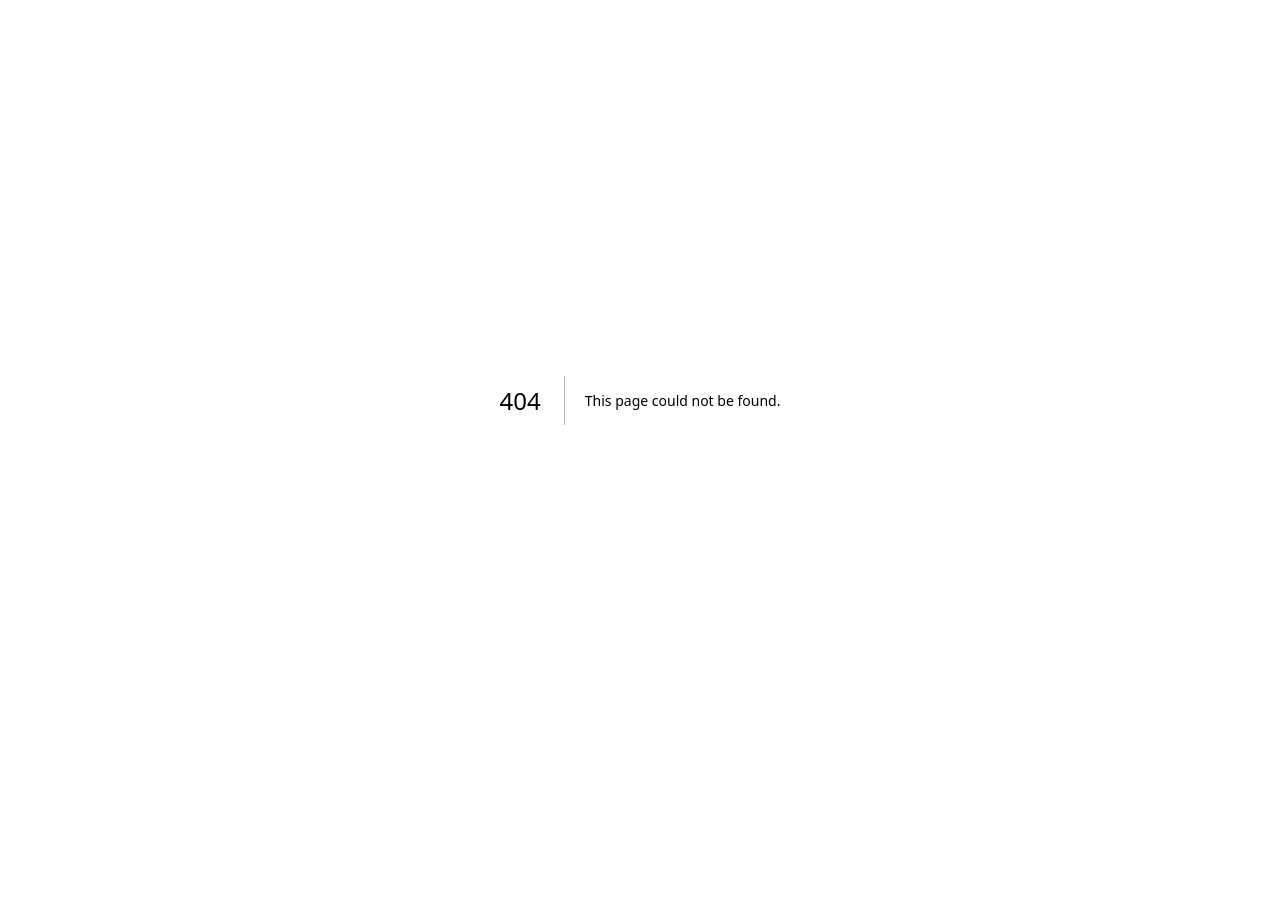
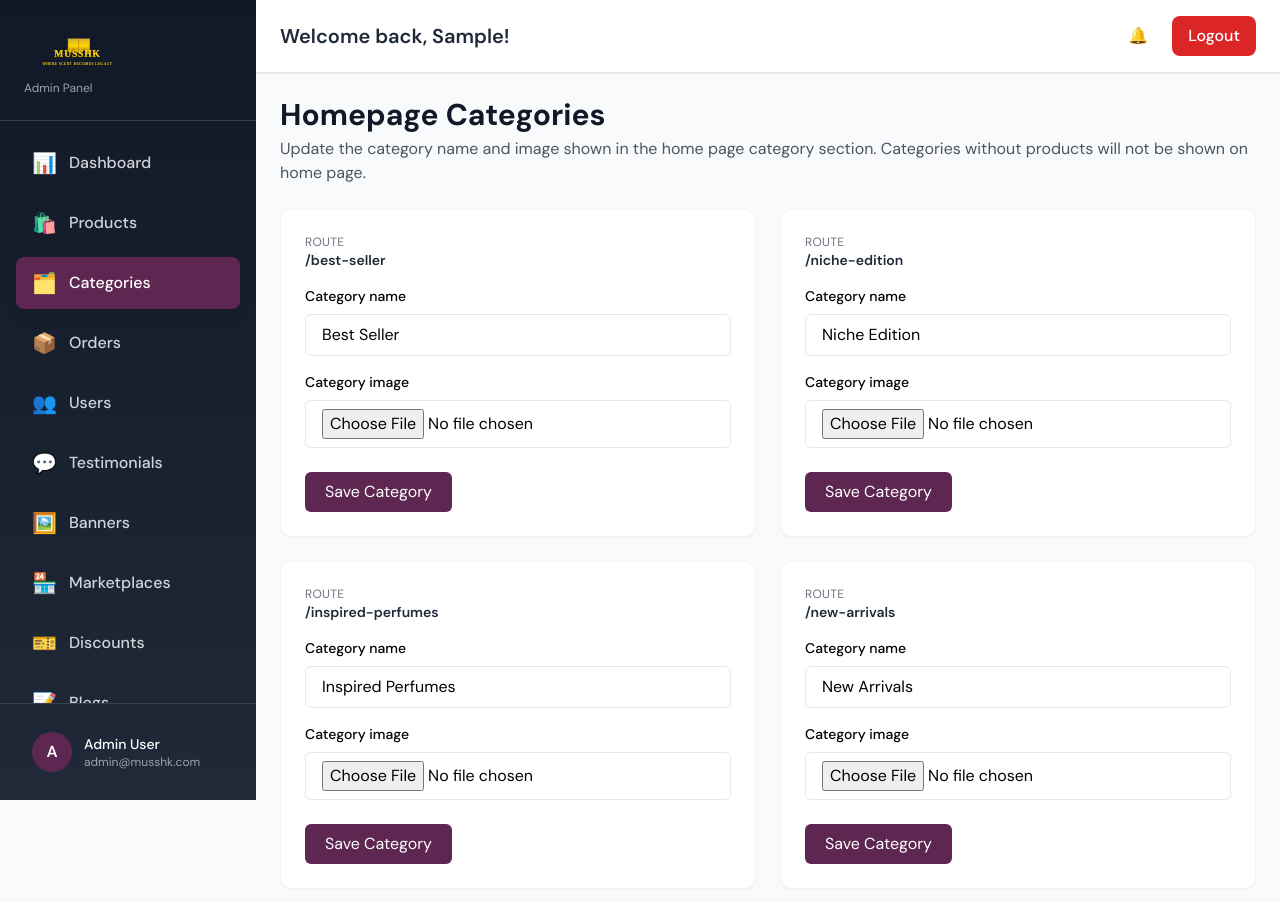
Before and after one commit to Aman121K/musk_admin, a Next.js app: page /categories in a window 1280 px wide. Before the commit this address had no page. Shown: the top 902 px of the page. Before the commit the page ends 800 px from the top, so only its background shows below. Built offline with nearby package versions, Linux system fonts and the light colour scheme; no server answers; sample sign-in values are in the browser's storage.

Commit message:
latets code category

```diff
--- /dev/null
+++ b/app/categories/page.tsx
@@ -0,0 +1,243 @@
+'use client';
+
+import { useEffect, useState } from 'react';
+import { useRouter } from 'next/navigation';
+import { API_BASE_URL, getImageUrl } from '@/lib/api';
+import Layout from '@/components/Layout';
+
+interface Category {
+  _id?: string;
+  name: string;
+  slug: string;
+  image?: string;
+  description?: string;
+  featured?: boolean;
+  order?: number;
+}
+
+const HOME_CATEGORIES: { slug: string; name: string; href: string }[] = [
+  { slug: 'best-seller', name: 'Best Seller', href: '/best-seller' },
+  { slug: 'niche-edition', name: 'Niche Edition', href: '/niche-edition' },
+  { slug: 'inspired-perfumes', name: 'Inspired Perfumes', href: '/inspired-perfumes' },
+  { slug: 'new-arrivals', name: 'New Arrivals', href: '/new-arrivals' },
+];
+
+export default function CategoriesPage() {
+  const router = useRouter();
+  const [categories, setCategories] = useState<Category[]>([]);
+  const [fetching, setFetching] = useState(true);
+  const [savingSlug, setSavingSlug] = useState<string | null>(null);
+  const [uploadingSlug, setUploadingSlug] = useState<string | null>(null);
+
+  useEffect(() => {
+    const token = localStorage.getItem('adminToken');
+    if (!token) {
+      router.push('/');
+      return;
+    }
+    fetchCategories();
+  }, []);
+
+  const fetchCategories = async () => {
+    try {
+      const res = await fetch(`${API_BASE_URL}/categories`);
+      const data = await res.json();
+      const existing: Category[] = Array.isArray(data) ? data : [];
+
+      const mapped = HOME_CATEGORIES.map((item, index) => {
+        const found = existing.find((cat) => cat.slug === item.slug);
+        return {
+          _id: found?._id,
+          name: found?.name || item.name,
+          slug: item.slug,
+          image: found?.image || '',
+          description: found?.description || '',
+          featured: found?.featured ?? true,
+          order: found?.order ?? index,
+        };
+      });
+
+      setCategories(mapped);
+    } catch (error) {
+      console.error('Error fetching categories:', error);
+      setCategories(HOME_CATEGORIES.map((item, index) => ({
+        name: item.name,
+        slug: item.slug,
+        image: '',
+        description: '',
+        featured: true,
+        order: index,
+      })));
+    } finally {
+      setFetching(false);
+    }
+  };
+
+  const updateCategory = (slug: string, key: keyof Category, value: string) => {
+    setCategories((prev) =>
+      prev.map((cat) => (cat.slug === slug ? { ...cat, [key]: value } : cat))
+    );
+  };
+
+  const handleImageUpload = async (slug: string, e: React.ChangeEvent<HTMLInputElement>) => {
+    if (!e.target.files?.length) return;
+
+    const file = e.target.files[0];
+    const uploadData = new FormData();
+    uploadData.append('image', file);
+    uploadData.append('folder', 'categories');
+    setUploadingSlug(slug);
+
+    try {
+      const res = await fetch(`${API_BASE_URL}/upload/image`, {
+        method: 'POST',
+        body: uploadData,
+      });
+      const data = await res.json();
+      if (data.success) {
+        updateCategory(slug, 'image', data.url);
+      } else {
+        alert('Image upload failed');
+      }
+    } catch (error) {
+      console.error('Error uploading image:', error);
+      alert('Image upload failed');
+    } finally {
+      setUploadingSlug(null);
+      e.target.value = '';
+    }
+  };
+
+  const saveCategory = async (category: Category) => {
+    setSavingSlug(category.slug);
+    const token = localStorage.getItem('adminToken');
+
+    try {
+      const payload = {
+        name: category.name.trim(),
+        slug: category.slug,
+        image: category.image || '',
+        description: category.description || '',
+        featured: category.featured ?? true,
+        order: category.order ?? 0,
+      };
+
+      const endpoint = category._id
+        ? `${API_BASE_URL}/categories/${category._id}`
+        : `${API_BASE_URL}/categories/slug/${category.slug}`;
+
+      const res = await fetch(endpoint, {
+        method: 'PUT',
+        headers: {
+          'Content-Type': 'application/json',
+          ...(token ? { Authorization: `Bearer ${token}` } : {}),
+        },
+        body: JSON.stringify(payload),
+      });
+
+      if (!res.ok) {
+        alert('Failed to save category');
+        return;
+      }
+
+      const saved = await res.json();
+      setCategories((prev) =>
+        prev.map((cat) =>
+          cat.slug === category.slug
+            ? {
+                ...cat,
+                _id: saved._id,
+              }
+            : cat
+        )
+      );
+    } catch (error) {
+      console.error('Error saving category:', error);
+      alert('Failed to save category');
+    } finally {
+      setSavingSlug(null);
+    }
+  };
+
+  if (fetching) {
+    return (
+      <Layout>
+        <div className="flex items-center justify-center h-64">
+          <div className="animate-spin rounded-full h-12 w-12 border-b-2 border-primary-600"></div>
+        </div>
+      </Layout>
+    );
+  }
+
+  return (
+    <Layout>
+      <div className="space-y-6">
+        <div>
+          <h1 className="text-3xl font-bold text-gray-900">Homepage Categories</h1>
+          <p className="text-gray-600 mt-1">
+            Update the category name and image shown in the home page category section.
+            Categories without products will not be shown on home page.
+          </p>
+        </div>
+
+        <div className="grid grid-cols-1 lg:grid-cols-2 gap-6">
+          {categories.map((category) => {
+            const routeInfo = HOME_CATEGORIES.find((item) => item.slug === category.slug);
+            const isSaving = savingSlug === category.slug;
+            const isUploading = uploadingSlug === category.slug;
+
+            return (
+              <div key={category.slug} className="bg-white rounded-xl shadow-sm border border-gray-100 p-6 space-y-4">
+                <div>
+                  <p className="text-xs uppercase tracking-wide text-gray-500">Route</p>
+                  <p className="text-sm font-semibold text-gray-800">{routeInfo?.href}</p>
+                </div>
+
+                <div>
+                  <label className="block text-sm font-medium mb-2">Category name</label>
+                  <input
+                    type="text"
+                    value={category.name}
+                    onChange={(e) => updateCategory(category.slug, 'name', e.target.value)}
+                    className="w-full px-4 py-2 border rounded-md"
+                    placeholder="Category name"
+                  />
+                </div>
+
+                <div>
+                  <label className="block text-sm font-medium mb-2">Category image</label>
+                  <input
+                    type="file"
+                    accept="image/*"
+                    onChange={(e) => handleImageUpload(category.slug, e)}
+                    className="w-full px-4 py-2 border rounded-md"
+                    disabled={isUploading}
+                  />
+                  {isUploading && <p className="text-sm text-gray-500 mt-2">Uploading...</p>}
+                  {category.image && (
+                    <img
+                      src={getImageUrl(category.image)}
+                      alt={`${category.name} preview`}
+                      className="mt-4 w-32 h-32 object-cover rounded border"
+                    />
+                  )}
+                </div>
+
+                <div className="pt-2">
+                  <button
+                    type="button"
+                    onClick={() => saveCategory(category)}
+                    disabled={isSaving || !category.name.trim()}
+                    className="bg-primary-600 text-white px-5 py-2 rounded-md hover:bg-primary-700 disabled:opacity-50"
+                  >
+                    {isSaving ? 'Saving...' : 'Save Category'}
+                  </button>
+                </div>
+              </div>
+            );
+          })}
+        </div>
+      </div>
+    </Layout>
+  );
+}
--- a/components/Sidebar.tsx
+++ b/components/Sidebar.tsx
@@ -15,6 +15,7 @@ interface NavItem {
 const navigation: NavItem[] = [
   { name: 'Dashboard', href: '/dashboard', icon: '📊' },
   { name: 'Products', href: '/products', icon: '🛍️' },
+  { name: 'Categories', href: '/categories', icon: '🗂️' },
   { name: 'Orders', href: '/orders', icon: '📦' },
   { name: 'Users', href: '/users', icon: '👥' },
   { name: 'Testimonials', href: '/testimonials', icon: '💬' },
```
